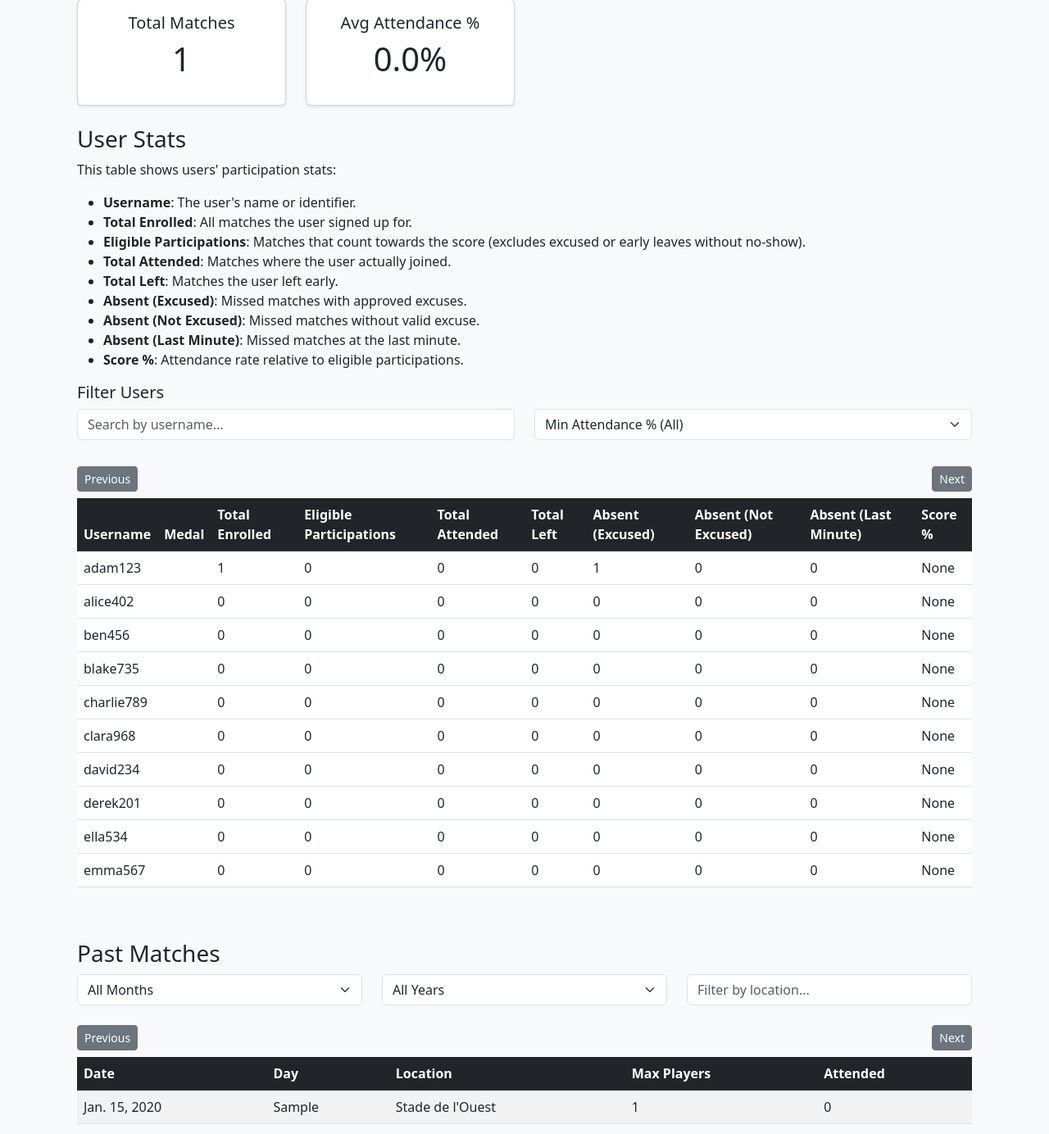
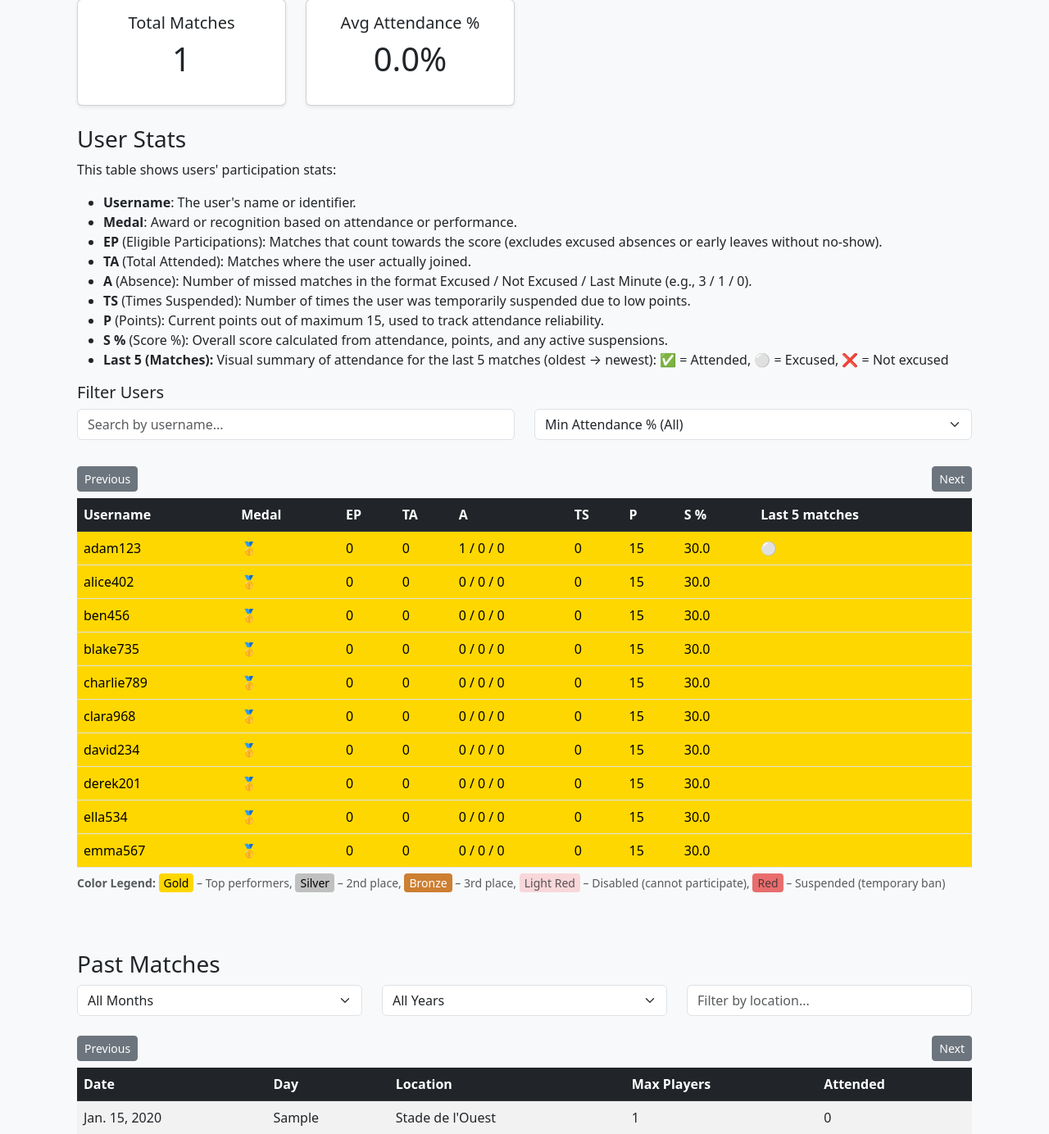
Before and after one commit to mohammedAljadd/FootyOn, a Django app: page /stats/ in a window 1280 px wide. Shown: the part 179-1563 px from the top of the page at 82% size. Run offline with Django 5.2, Linux system fonts and the light colour scheme; a user stored in the database is signed in; data comes from the database, SQL or seed files in the repository; tables that the repository leaves empty hold one stand-in row (values such as "Sample post"); parts of the project's set-up code (start-up, migrations or seed data) failed here and were passed over.

Commit message:
feat: add points system

```diff
--- a/footyon/core/templates/home.html
+++ b/footyon/core/templates/home.html
@@ -53,6 +53,9 @@
                                     <!-- Join/Leave button -->
                                     {% if match.user_participation and match.user_participation.removed == True %}
                                         <button class="btn btn-secondary btn-sm mb-1" disabled>{% trans "Removed" %}</button>
+
+                                    {% elif match.user_participation and match.user_participation.is_no_show == True %}
+                                        <button class="btn btn-secondary btn-sm mb-1" disabled>{% trans "No Show" %}</button>
 
                                     {% elif match.user_participation and match.user_participation.status == 'joined' %}
                                         <a href="{% url 'leave_match' match.id %}" class="btn btn-warning btn-sm mb-1">{% trans "Leave" %}</a>
--- a/footyon/participation/views.py
+++ b/footyon/participation/views.py
@@ -56,6 +56,8 @@ def mark_no_show(request, participation_id):
         if form.is_valid():
             participation.is_no_show = True
             participation.no_show_time = timezone.now()
+            # we did not do participation.no_show_reason because it's come from the form
+            participation.user.update_suspension_status(participation.no_show_reason)
             form.save()
             return redirect('matches:view_match', match_id=participation.match.id)
     else:
@@ -78,9 +80,11 @@ def remove_no_show(request, participation_id):
             if match.spots_left > 0:
 
                 # Admin confirmed → remove no-show
+                no_show_reason = participation.no_show_reason  # store reason before clearing, for getting back points
                 participation.is_no_show = False
                 participation.no_show_reason = None
                 participation.no_show_time = None
+                participation.user.update_suspension_status(no_show_reason, reverse=True)
                 participation.save()
                 messages.success(request, f"No-show removed for {participation.user.username}.")
                 return redirect('matches:view_match', match_id=match.id)
--- a/footyon/stats/templates/stats/dashboard.html
+++ b/footyon/stats/templates/stats/dashboard.html
@@ -9,7 +9,7 @@
 .table tbody tr.medal-gold > td,
 .table-hover tbody tr.medal-gold:hover,
 .table-hover tbody tr.medal-gold:hover > td {
-    background-color: #ffd700 !important;
+    background-color: #ffd700 !important; /* gold */
     color: #000 !important;
 }
 
@@ -17,7 +17,7 @@
 .table tbody tr.medal-silver > td,
 .table-hover tbody tr.medal-silver:hover,
 .table-hover tbody tr.medal-silver:hover > td {
-    background-color: #c0c0c0 !important;
+    background-color: #c0c0c0 !important; /* silver */
     color: #000 !important;
 }
 
@@ -25,10 +25,28 @@
 .table tbody tr.medal-bronze > td,
 .table-hover tbody tr.medal-bronze:hover,
 .table-hover tbody tr.medal-bronze:hover > td {
-    background-color: #cd7f32 !important;
+    background-color: #cd7f32 !important; /* bronze */
     color: #fff !important;
 }
+
+/* Status row colors */
+.table tbody tr.row-disabled,
+.table tbody tr.row-disabled > td,
+.table-hover tbody tr.row-disabled:hover,
+.table-hover tbody tr.row-disabled:hover > td {
+    background-color: #f8d7da !important; /* dark red (disabled) */
+    /* color: #721c24 !important; */
+}
+
+.table tbody tr.row-suspended,
+.table tbody tr.row-suspended > td,
+.table-hover tbody tr.row-suspended:hover,
+.table-hover tbody tr.row-suspended:hover > td {
+    background-color: #e96d6d !important; /* light red/pink (suspended) */
+    /* color: #8b0000 !important; */
+}
 </style>
+
 
 <div class="container my-4">
     <h2 class="mb-4">📊 {% trans "Stats Dashboard" %}</h2>
@@ -59,16 +77,27 @@
     <div class="mb-2">
         <p>{% trans "This table shows users' participation stats:" %}</p>
         <ul>
-            <li><strong>{% trans "Username" %}</strong>: {% trans "The user's name or identifier." %}</li>
-            <li><strong>{% trans "Total Enrolled" %}</strong>: {% trans "All matches the user signed up for." %}</li>
-            <li><strong>{% trans "Eligible Participations" %}</strong>: {% trans "Matches that count towards the score (excludes excused or early leaves without no-show)." %}</li>
-            <li><strong>{% trans "Total Attended" %}</strong>: {% trans "Matches where the user actually joined." %}</li>
-            <li><strong>{% trans "Total Left" %}</strong>: {% trans "Matches the user left early." %}</li>
-            <li><strong>{% trans "Absent (Excused)" %}</strong>: {% trans "Missed matches with approved excuses." %}</li>
-            <li><strong>{% trans "Absent (Not Excused)" %}</strong>: {% trans "Missed matches without valid excuse." %}</li>
-            <li><strong>{% trans "Absent (Last Minute)" %}</strong>: {% trans "Missed matches at the last minute." %}</li>
-            <li><strong>{% trans "Score %" %}</strong>: {% trans "Attendance rate relative to eligible participations." %}</li>
+            <li><strong>Username</strong>: {% trans "The user's name or identifier." %}</li>
+            <li><strong>Medal</strong>: {% trans "Award or recognition based on attendance or performance." %}</li>
+            <li><strong>{% trans "EP" %}</strong> ({% trans "Eligible Participations" %}): {% trans "Matches that count towards the score (excludes excused absences or early leaves without no-show)." %}</li>
+            <li><strong>{% trans "TA" %}</strong> ({% trans "Total Attended" %}): {% trans "Matches where the user actually joined." %}</li>
+            <li><strong>{% trans "A" %}</strong> ({% trans "Absence" %}): {% trans "Number of missed matches in the format Excused / Not Excused / Last Minute (e.g., 3 / 1 / 0)." %}</li>
+            <li><strong>{% trans "TS" %}</strong> ({% trans "Times Suspended" %}): {% trans "Number of times the user was temporarily suspended due to low points." %}</li>
+            <li><strong>{% trans "P" %}</strong> ({% trans "Points" %}): {% trans "Current points out of maximum 15, used to track attendance reliability." %}</li>
+            <li><strong>{% trans "S %" %}</strong> ({% trans "Score %" %}): {% trans "Overall score calculated from attendance, points, and any active suspensions." %}</li>
+            <li>
+                <strong>{% trans "Last" %} {{ last_n }} ({% trans "Matches" %}):</strong>
+                {% trans "Visual summary of attendance for the last" %} {{ last_n }}
+                {% trans "matches (oldest → newest)" %}:
+                ✅ = {% trans "Attended" %},
+                ⚪ = {% trans "Excused" %},
+                ❌ = {% trans "Not excused" %}
+            </li>
+
         </ul>
+
+
+
     </div>
 
     <!-- User Filters -->
@@ -104,23 +133,38 @@
 
     <div class="table-responsive mb-5">
         <table class="table table-hover" id="userTable">
+            <caption class="text-start text-muted small">
+                <strong>{% trans "Color Legend" %}:</strong>
+                <span style="background-color:#ffd700; color:#000; padding:2px 6px; border-radius:4px;">{% trans "Gold" %}</span> – {% trans "Top performers" %},
+                <span style="background-color:#c0c0c0; color:#000; padding:2px 6px; border-radius:4px;">{% trans "Silver" %}</span> – {% trans "2nd place" %},
+                <span style="background-color:#cd7f32; color:#fff; padding:2px 6px; border-radius:4px;">{% trans "Bronze" %}</span> – {% trans "3rd place" %},
+                <span style="background-color:#f8d7da; padding:2px 6px; border-radius:4px;">{% trans "Light Red" %}</span> – {% trans "Disabled (cannot participate)" %},
+                <span style="background-color:#e96d6d; padding:2px 6px; border-radius:4px;">{% trans "Red" %}</span> – {% trans "Suspended (temporary ban)" %}
+            </caption>
             <thead class="table-dark">
                 <tr>
                     <th>{% trans "Username" %}</th>
                     <th>{% trans "Medal" %}</th>
-                    <th>{% trans "Total Enrolled" %}</th>
-                    <th>{% trans "Eligible Participations" %}</th>
-                    <th>{% trans "Total Attended" %}</th>
-                    <th>{% trans "Total Left" %}</th>
-                    <th>{% trans "Absent (Excused)" %}</th>
-                    <th>{% trans "Absent (Not Excused)" %}</th>
-                    <th>{% trans "Absent (Last Minute)" %}</th>
-                    <th>{% trans "Score %" %}</th>
+                    <th>{% trans "EP" %}</th>
+                    <th>{% trans "TA" %}</th>
+                    <th>{% trans "A" %}</th>
+                    <th>{% trans "TS" %}</th>
+                    <th>{% trans "P" %}</th>
+                    <th>{% trans "S %" %}</th>
+                    <th>
+                        {% blocktrans with last_n=last_n %}Last {{ last_n }} matches{% endblocktrans %}
+                    </th>
                 </tr>
             </thead>
             <tbody>
                 {% for stat in user_stats %}
-                <tr class="{% if stat.medal %}medal-{{ stat.medal }}{% endif %}">
+                {% with can_play=stat.can_participate.0 reason=stat.can_participate.1 %}
+                <tr class="{% if stat.medal %}medal-{{ stat.medal }}{% endif %}
+                    {% if reason == 'disabled' %}row-disabled
+                    {% elif reason == 'suspended' %}row-suspended
+                    {% else %}tr-active{% endif %}">
+            {% endwith %}
+
                     <td>{{ stat.username }}</td>
                     <td>
                         {% if stat.medal == 'gold' %} 🥇
@@ -128,14 +172,13 @@
                         {% elif stat.medal == 'bronze' %} 🥉
                         {% endif %}
                     </td>
-                    <td>{{ stat.total_enrolled }}</td>
                     <td>{{ stat.eligible_participations }}</td>
                     <td>{{ stat.attended }}</td>
-                    <td>{{ stat.total_left }}</td>
-                    <td>{{ stat.total_absent_excused }}</td>
-                    <td>{{ stat.total_absent_not_excused }}</td>
-                    <td>{{ stat.total_absent_last_minute }}</td>
+                    <td>{{ stat.total_absent_excused }} / {{ stat.total_absent_not_excused }} / {{ stat.total_absent_last_minute }}</td>
+                    <td>{{ stat.times_suspended }}</td>
+                    <td>{{ stat.points }}</td>
                     <td class="attendance-rate">{{ stat.score }}</td>
+                    <td>{{ stat.last_five_icons }}</td>
                 </tr>
                 {% endfor %}
             </tbody>
--- a/footyon/stats/views.py
+++ b/footyon/stats/views.py
@@ -2,6 +2,7 @@ from django.shortcuts import render
 from accounts.models import User
 from matches.models import Match, Participation
 from django.utils.timezone import now
+from django.utils import timezone
 from django.db.models import Count, Q, F, FloatField, ExpressionWrapper, Avg
 from matches.models import Match
 from collections import defaultdict
@@ -97,7 +98,21 @@ def stats_dashboard(request):
             if not (p.no_show_reason == 'excused' or (p.is_no_show == False and p.status == 'left'))
         ]
 
-        score = (attended / len(eligible_participations) * 100) if len(eligible_participations) else 0
+        # 7️⃣ Compute score safely
+        attendance_score = (attended / len(eligible_participations)) if eligible_participations else 0
+        points_ratio = user.points / 15
+
+        if user.is_suspended and user.suspension_until:
+            total_suspension_seconds = datetime.timedelta(days=15).total_seconds()
+            remaining_seconds = (user.suspension_until - timezone.now()).total_seconds()
+            suspension_penalty = max(0, min(1, remaining_seconds / total_suspension_seconds))
+        else:
+            suspension_penalty = 0
+
+        past_suspension_penalty = min(0.1, 0.02 * user.suspension_count)  # 2% penalty per past suspension, max 10%
+
+        score = (attendance_score * 0.7 + points_ratio * 0.3) * 100
+        score = score * (1 - suspension_penalty) * (1 - past_suspension_penalty)
 
         if(score):
             score = round(score, 2)
@@ -105,6 +120,24 @@ def stats_dashboard(request):
                 score = 100
         else:
             score = None
+
+
+        # We will add last 5 participations to user object
+        last_n = 5
+        last_participations = sorted([p for p in participations if not p.match.can_edit_attendance], key=lambda p: p.match.date, reverse=True)[:last_n]
+        last_participations = sorted(last_participations, key=lambda p: p.match.date)
+
+
+        icons = []
+        for p in last_participations:
+            if p.is_active_participant():
+                icons.append("✅")
+            elif p.no_show_reason == "excused":
+                icons.append("⚪")
+            else :
+                icons.append("❌")
+
+        last_five_icons = " ".join(icons)
 
 
         user_stats.append({
@@ -121,7 +154,11 @@ def stats_dashboard(request):
             'perc_absent_excused': round(perc_absent_excused, 2),
             'perc_absent_not_excused': round(perc_absent_not_excused, 2),
             'perc_absent_last_minute' : round(perc_absent_last_minute, 2),
+            'times_suspended': user.suspension_count,
+            'points': user.points,
             'score': score,
+            'last_five_icons': last_five_icons,
+            'can_participate': user.can_participate(),
         })
 
     # Sort users by score descending
@@ -130,27 +167,29 @@ def stats_dashboard(request):
         key=lambda x: (x['score'] is None, -(x['score'] or 0))
     )
 
-    # Get unique scores in descending order
-    unique_scores = sorted(
-        {u['score'] for u in user_stats if u['score'] is not None},
+    # Get unique scores only from eligible users
+    eligible_scores = sorted(
+        {u['score'] for u in user_stats if u['score'] is not None and u['can_participate'][0]},
         reverse=True
     )
 
+
     # Map scores to medals
     score_to_medal = {}
-    if len(unique_scores) > 0:
-        score_to_medal[unique_scores[0]] = 'gold'
-    if len(unique_scores) > 1:
-        score_to_medal[unique_scores[1]] = 'silver'
-    if len(unique_scores) > 2:
-        score_to_medal[unique_scores[2]] = 'bronze'
+    if len(eligible_scores) > 0:
+        score_to_medal[eligible_scores[0]] = 'gold'
+    if len(eligible_scores) > 1:
+        score_to_medal[eligible_scores[1]] = 'silver'
+    if len(eligible_scores) > 2:
+        score_to_medal[eligible_scores[2]] = 'bronze'
 
     # Assign medals to users based on their score
     for user in user_stats:
-        user['medal'] = score_to_medal.get(user['score'], '')
-
-
-
+        can_play, reason = user['can_participate']
+        if can_play:
+            user['medal'] = score_to_medal.get(user['score'], '')
+        else:
+            user['medal'] = ''
     months = range(1, 13)  # 1 to 12
 
     current_year = datetime.date.today().year
@@ -165,5 +204,6 @@ def stats_dashboard(request):
         "user_stats": user_stats,
         "months": months,
         "years": years,
+        "last_n": last_n,
     }
     return render(request, "stats/dashboard.html", context)
```
Also changed, not shown: footyon/accounts/decorators.py (+32 -1 lines), footyon/accounts/models.py (+75 -2 lines), footyon/accounts/templates/accounts/manage_accounts.html (+4 -4 lines), footyon/accounts/templates/accounts/suspended_user.html (added, +33 -0 lines), footyon/accounts/views.py (+22 -3 lines), footyon/accounts/locale/fr/LC_MESSAGES/django.po, footyon/accounts/migrations/0002_user_is_suspended_user_points_user_suspension_count_and_more.py (added), footyon/core/locale/fr/LC_MESSAGES/django.po, footyon/matches/locale/fr/LC_MESSAGES/django.po, footyon/stats/locale/fr/LC_MESSAGES/django.po, 2 other files.
